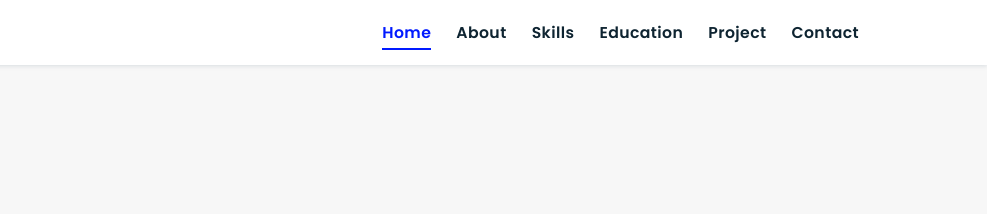
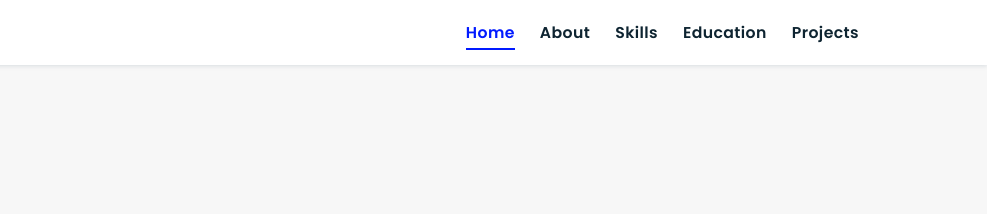
Before and after one commit to priya-rajesh2614/my-portfolio, a plain HTML site: page index.html in a window 1280 px wide. Shown: the top 214 px of the page, 293-1280 px from the left. Drawn offline with nearby package versions, Linux system fonts and the light colour scheme.

Commit message:
i have modified in this code

```diff
--- a/index.html
+++ b/index.html
@@ -25,9 +25,8 @@
             <li><a href="#about">About</a></li>
             <li><a href="#skills">Skills</a></li>
             <li><a href="#education">Education</a></li>
-            <li><a href="#work">Project</a></li>
+            <li><a href="#work">Projects</a></li>
 
-            <li><a href="#contact">Contact</a></li>
             </ul>
         </nav>
 </header>
@@ -88,7 +87,7 @@
         </div>
 
         <div class="resumebtn">
-            <a href="https://drive.google.com/file/d/1rZiXl562q7aVyk1kJ2nO85YBAq8ixTiw/view" target="_blank" class="btn"><span>Resume</span>
+            <a href="#" target="_blank" class="btn"><span>Resume</span>
                 <i class="fas fa-chevron-right"></i>
             </a>
         </div>
@@ -178,7 +177,7 @@
           <a href="#about"><i class="fas fa-chevron-circle-right"></i> about</a>
           <a href="#skills"><i class="fas fa-chevron-circle-right"></i> skills</a>
           <a href="#education"><i class="fas fa-chevron-circle-right"></i> education</a>
-          <a href="#work"><i class="fas fa-chevron-circle-right"></i> work</a>
+          <a href="#work"><i class="fas fa-chevron-circle-right"></i> projects</a>
 
       </div>
 
```
